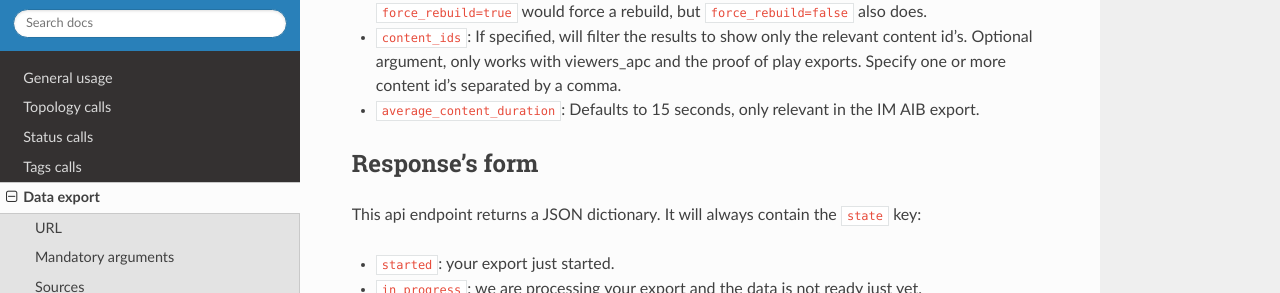
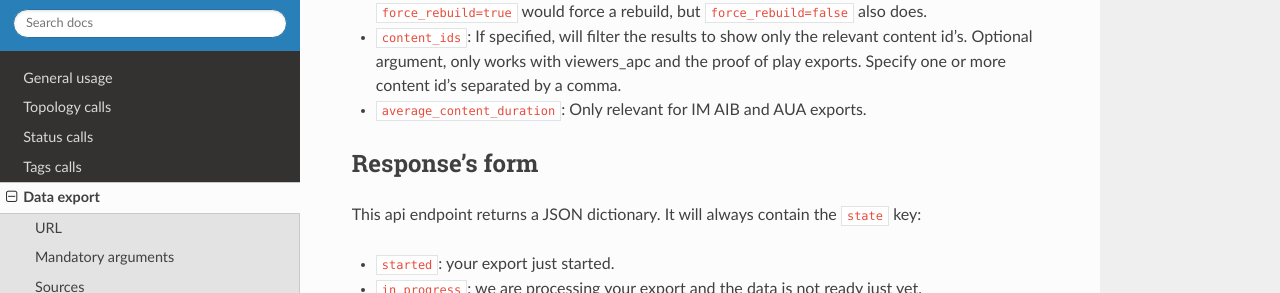
Before and after one commit to quividi/vidicenter-api-documentation, a Sphinx documentation site: the page built from docs/source/data.rst, in a window 1280 px wide and 900 px high, scrolled down 1523 px. Shown: the part 158-451 px from the top of the window. Built offline with Sphinx 7.4.7 and the Read the Docs theme 2.0.0, drawn with Linux system fonts in a browser that asks for light colours.

Commit message:
Evol [#181464050] Clarify

```diff
--- a/docs/source/data.rst
+++ b/docs/source/data.rst
@@ -65,7 +65,7 @@ Optional arguments
 * ``group_by_demographics``: If specified, will group the aggregate by demographics for each gender and each age group. Only works with aggregated viewers export.
 * ``force_rebuild``: Force the reconstruction of the export. See `Asynchronous usage`_. Note that this parameter is active as soon as it is given in the query. Hence both ``force_rebuild=1`` and ``force_rebuild=true`` would force a rebuild, but ``force_rebuild=false`` also does.
 * ``content_ids``: If specified, will filter the results to show only the relevant content id's. Optional argument, only works with viewers_apc and the proof of play exports. Specify one or more content id's separated by a comma.
-* ``average_content_duration``: Defaults to 15 seconds, only relevant in the IM AIB export.
+* ``average_content_duration``: Only relevant for IM AIB and AUA exports.
 
 Response's form
 ---------------
```
